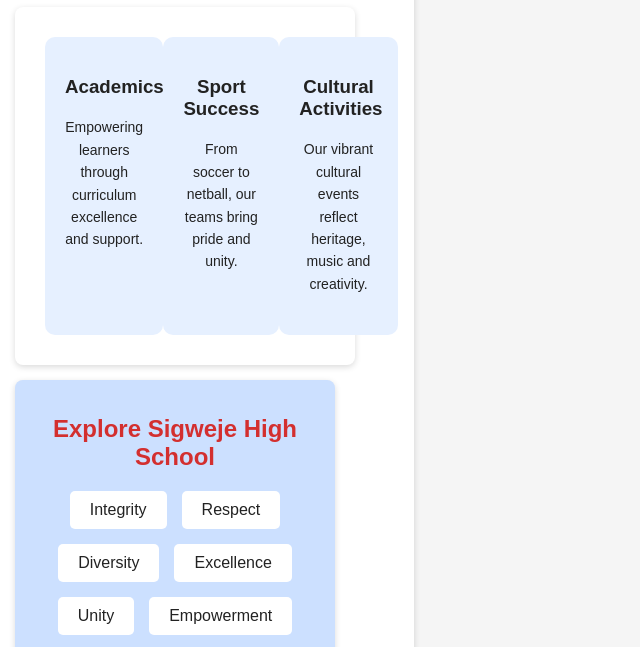
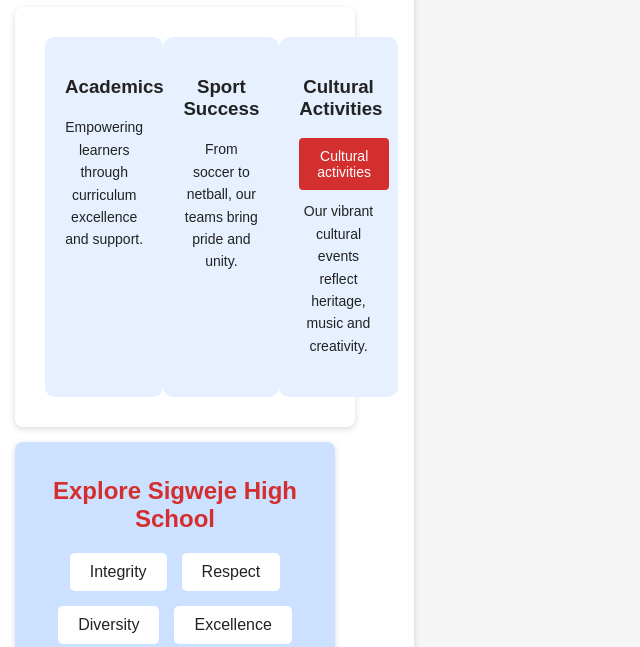
Before and after one commit to mxolisimthanti/Sigweje-Draft2, a plain HTML site: page index.html in a window 1280 px wide. Shown: the part 1860-2507 px from the top of the page, without its empty margins (0-640 px from the left). Drawn offline with Linux system fonts and the light colour scheme.

Commit message:
Update index.html

```diff
--- a/index.html
+++ b/index.html
@@ -206,7 +206,8 @@
     </div>
     <div class="card">
       <h3>Cultural Activities</h3>
-      <p>Our vibrant cultural events reflect heritage, music and creativity.</p>
+      <button style="display: inline-block; margin-right: 10px;">Cultural activities</button>
+       <p>Our vibrant cultural events reflect heritage, music and creativity.</p>
     </div>
   </section>
 
```
